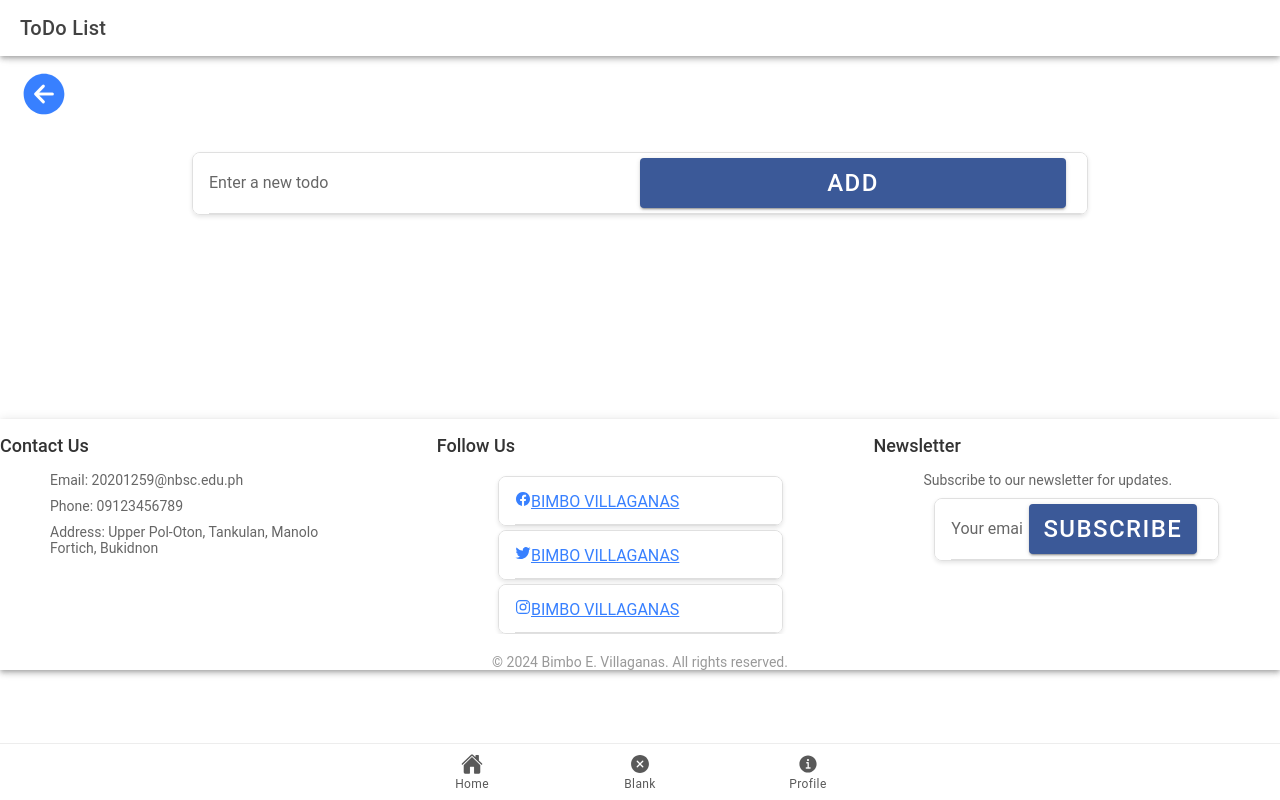
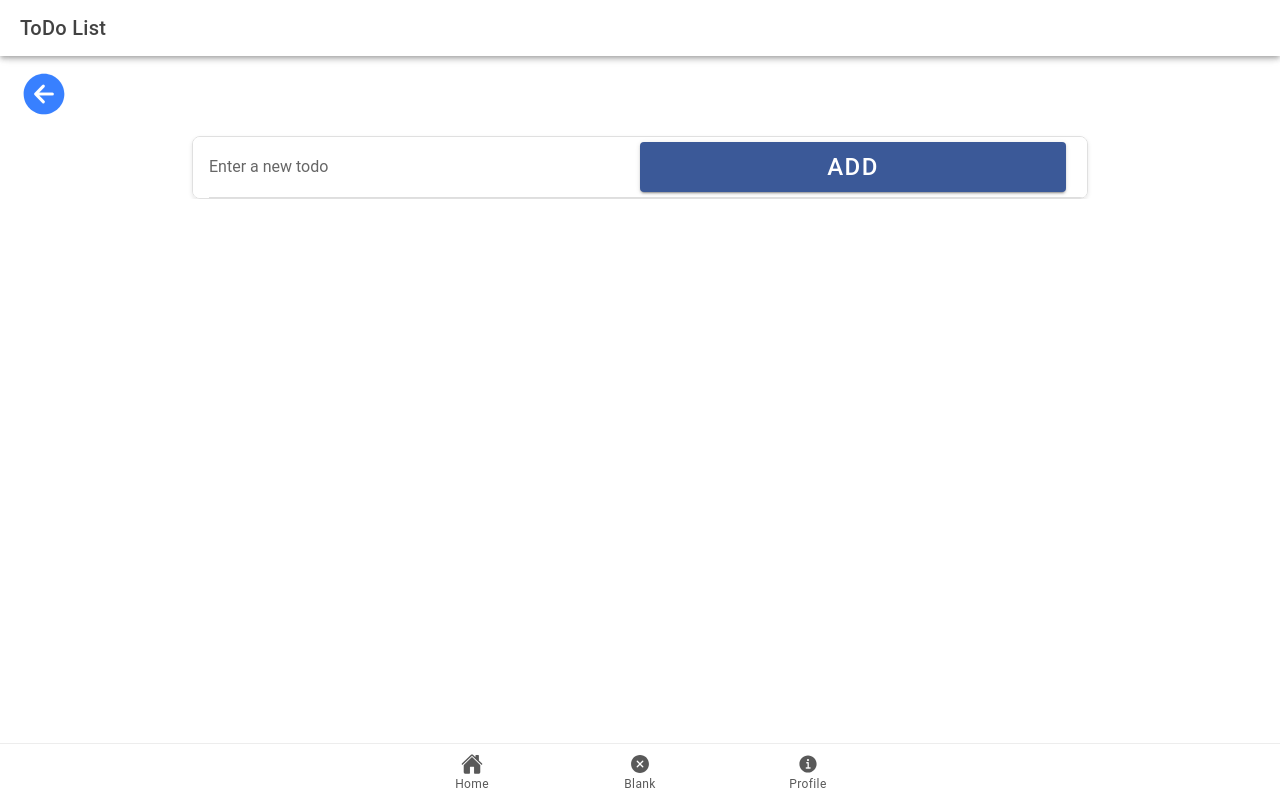
Before and after one commit to Villaganas/ionic-t-villaganas, a React (Vite) app: page /ToDoList in a window 1280 px wide. Built offline with nearby package versions, Linux system fonts and the light colour scheme.

Commit message:
Moved the todo values from top to buttom

```diff
--- a/src/pages/ToDoList.tsx
+++ b/src/pages/ToDoList.tsx
@@ -49,6 +49,11 @@ const ToDoList: React.FC = () => {
             <IonIcon id="arrow" aria-hidden="true" icon={arrowBackCircle} />
                 </IonRouterLink>
       <IonContent>
+
+        <IonItem>
+          <IonInput placeholder="Enter a new todo" value={newTodoText} onIonChange={(e) => setNewTodoText(e.detail.value!)} />
+          <IonButton slot="end" onClick={handleAddTodo}>Add</IonButton>
+        </IonItem>
         <IonList>
           {todos.map(todo => (
             <IonItem key={todo.id}>
@@ -60,42 +65,8 @@ const ToDoList: React.FC = () => {
             </IonItem>
           ))}
         </IonList>
-        <IonItem>
-          <IonInput placeholder="Enter a new todo" value={newTodoText} onIonChange={(e) => setNewTodoText(e.detail.value!)} />
-          <IonButton slot="end" onClick={handleAddTodo}>Add</IonButton>
-        </IonItem>
 
-        <IonFooter>
-          <div className="footer-content">
-            <div className="footer-section">
-              <h3>Contact Us</h3>
-              <p>Email: 20201259@nbsc.edu.ph</p>
-              <p>Phone: 09123456789</p>
-              <p>Address: Upper Pol-Oton, Tankulan, Manolo Fortich, Bukidnon</p>
-            </div>
-            <div className="footer-section">
-              <h3>Follow Us</h3>
-              <IonList className="social-links">
-                <IonItem><a href="#"><IonIcon icon={logoFacebook} />BIMBO VILLAGANAS</a></IonItem>
-                <IonItem><a href="#"><IonIcon icon={logoTwitter} />BIMBO VILLAGANAS</a></IonItem>
-                <IonItem><a href="#"><IonIcon icon={logoInstagram} />BIMBO VILLAGANAS</a></IonItem>
-              </IonList>
-            </div>
-            <div className="footer-section">
-              <h3>Newsletter</h3>
-              <p>Subscribe to our newsletter for updates.</p>
-              <form>
-                <IonItem>
-                  <IonInput type="email" placeholder="Your email" name="email" />
-                  <IonButton type="submit">Subscribe</IonButton>
-                </IonItem>
-              </form>
-            </div>
-          </div>
-          <div className="footer-bottom">
-            <p>&copy; 2024 Bimbo E. Villaganas. All rights reserved.</p>
-          </div>
-        </IonFooter>
+
 
       </IonContent>
     </IonPage>
```
